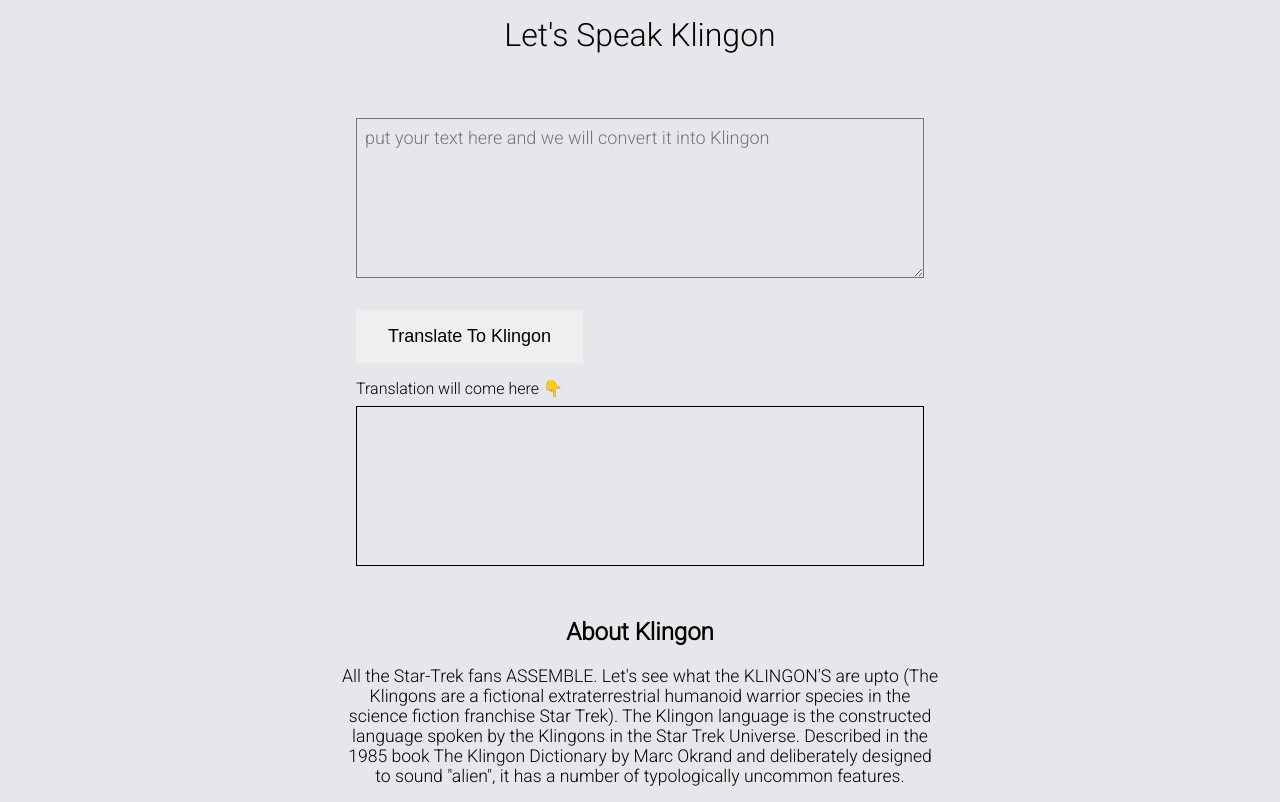
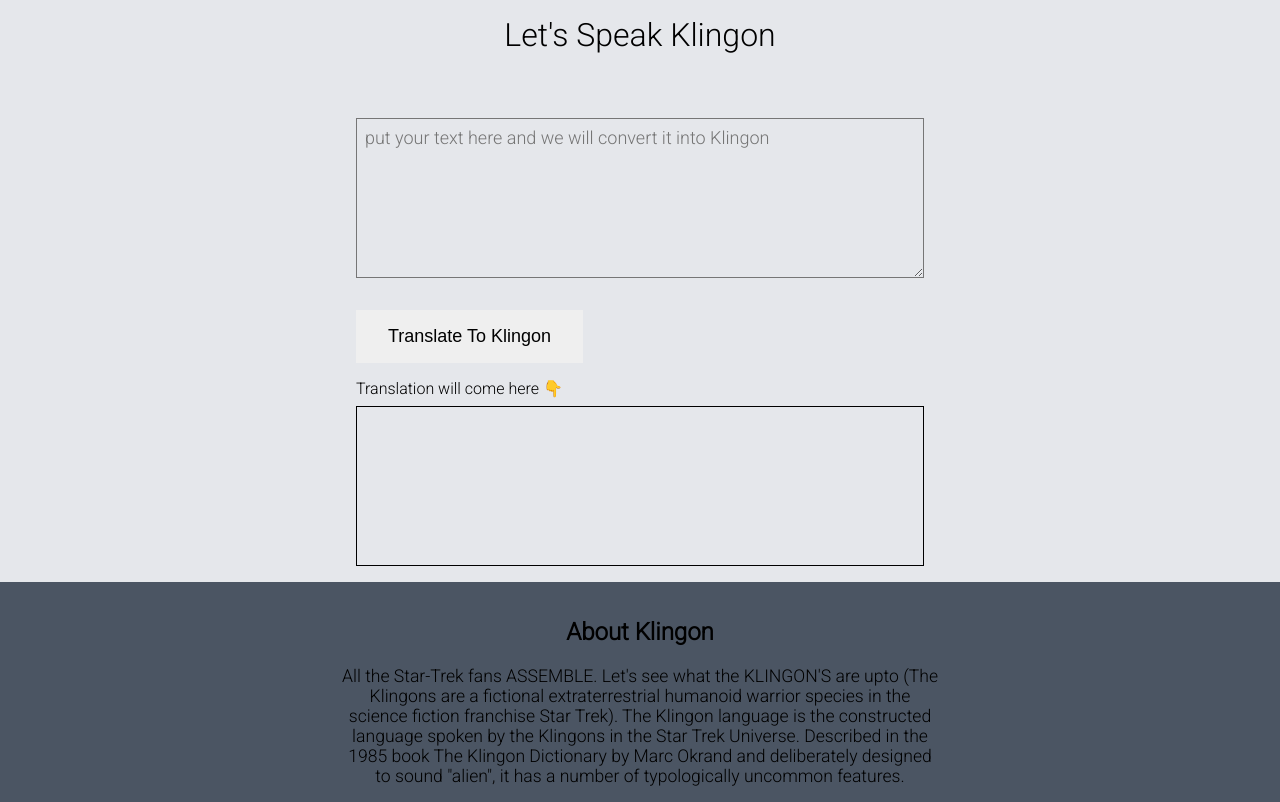
Before and after one commit to Anish-JS/Klingon-Translator, a plain HTML site: page index.html in a window 1280 px wide. Drawn offline with Linux system fonts and the light colour scheme.

Commit message:
Update styles.css

```diff
--- a/styles.css
+++ b/styles.css
@@ -56,6 +56,7 @@ footer {
   text-align: center;
   width: 100%;
   padding: 1rem;
+  background-color: #4b5563;
 }
 
 p {
```
